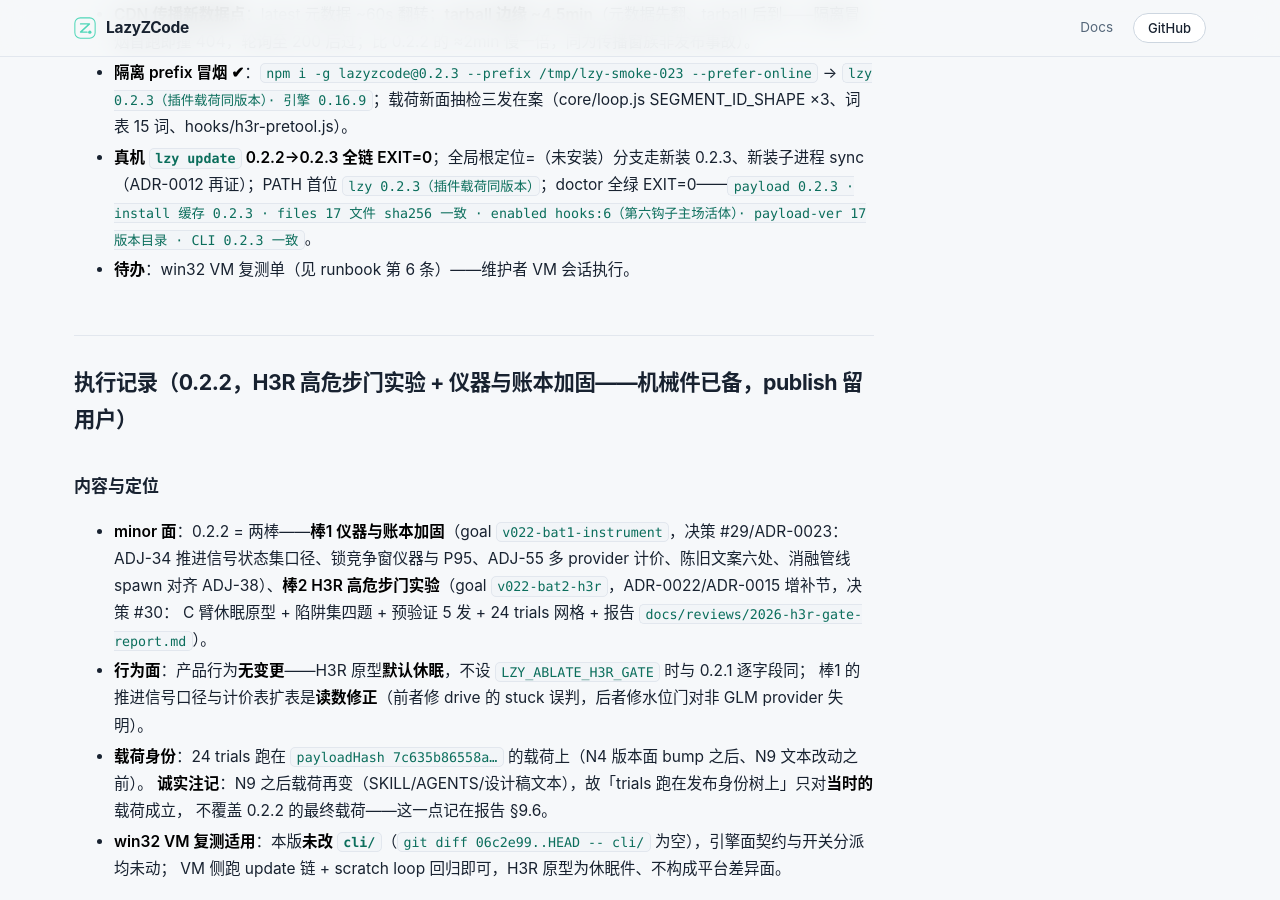
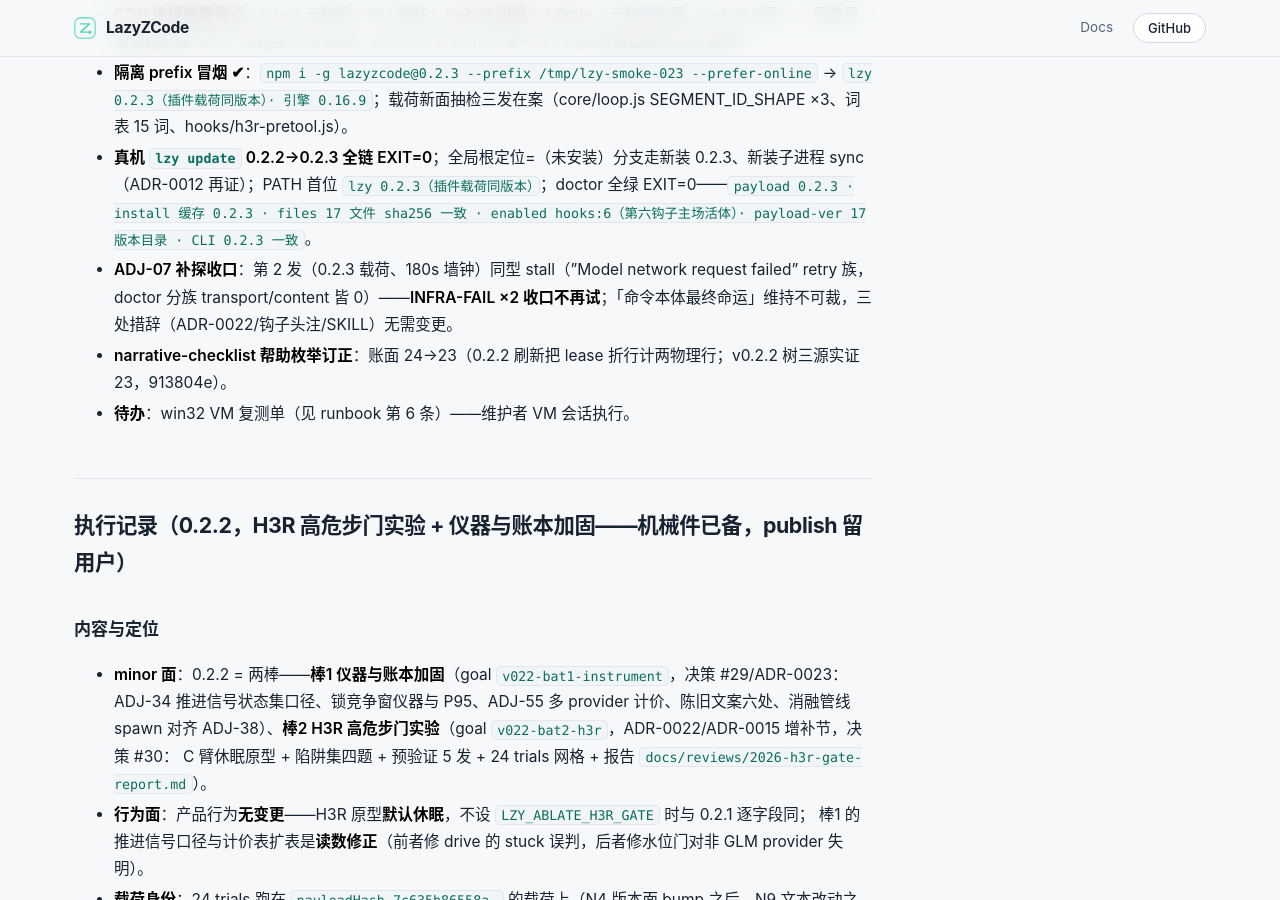
Before and after one commit to Acfufu/lazyzcode, a Jekyll site: the page built from docs/release-checklist.md, in a window 1280 px wide and 900 px high, scrolled down 21243 px. Built offline with Jekyll 4.4.1, drawn with Linux system fonts in a browser that asks for light colours; our own code applies the rules of GitHub Pages for plain Markdown files.

Commit message:
docs(release): 0.2.3 closeout — ADJ-07 probe closed INFRA-FAIL x2, help-enum correction noted
Second probe attempt (0.2.3 payload, 180s) stalled with the same
model-network retry family; doctor families transport/content both 0.
Probe closed per rate-limit discipline; the 'command fate indeterminable'
wording stands unchanged. narrative-checklist help-enum corrected 24->23
(913804e). Remaining: win32 VM retest sheet (maintainer VM session).

```diff
--- a/docs/release-checklist.md
+++ b/docs/release-checklist.md
@@ -504,6 +504,8 @@ plugin payload). From older versions: manual two-step (`npm i -g lazyzcode
 - **CDN 传播新数据点**：latest 元数据 ~60s 翻转；**tarball 边缘 ~4.5min**（元数据先翻、tarball 后到——隔离冒烟首跑即撞 404，轮询至 200 后过；比 0.2.2 的 ≈2min 慢一倍，同为传播窗族非发布事故）。
 - **隔离 prefix 冒烟 ✔**：`npm i -g lazyzcode@0.2.3 --prefix /tmp/lzy-smoke-023 --prefer-online` → `lzy 0.2.3（插件载荷同版本）· 引擎 0.16.9`；载荷新面抽检三发在案（core/loop.js SEGMENT_ID_SHAPE ×3、词表 15 词、hooks/h3r-pretool.js）。
 - **真机 `lzy update` 0.2.2→0.2.3 全链 EXIT=0**；全局根定位=（未安装）分支走新装 0.2.3、新装子进程 sync（ADR-0012 再证）；PATH 首位 `lzy 0.2.3（插件载荷同版本）`；doctor 全绿 EXIT=0——`payload 0.2.3 · install 缓存 0.2.3 · files 17 文件 sha256 一致 · enabled hooks:6（第六钩子主场活体）· payload-ver 17 版本目录 · CLI 0.2.3 一致`。
+- **ADJ-07 补探收口**：第 2 发（0.2.3 载荷、180s 墙钟）同型 stall（"Model network request failed" retry 族，doctor 分族 transport/content 皆 0）——**INFRA-FAIL ×2 收口不再试**；「命令本体最终命运」维持不可裁，三处措辞（ADR-0022/钩子头注/SKILL）无需变更。
+- **narrative-checklist 帮助枚举订正**：账面 24→23（0.2.2 刷新把 lease 折行计两物理行；v0.2.2 树三源实证 23，913804e）。
 - **待办**：win32 VM 复测单（见 runbook 第 6 条）——维护者 VM 会话执行。
 
 
```
